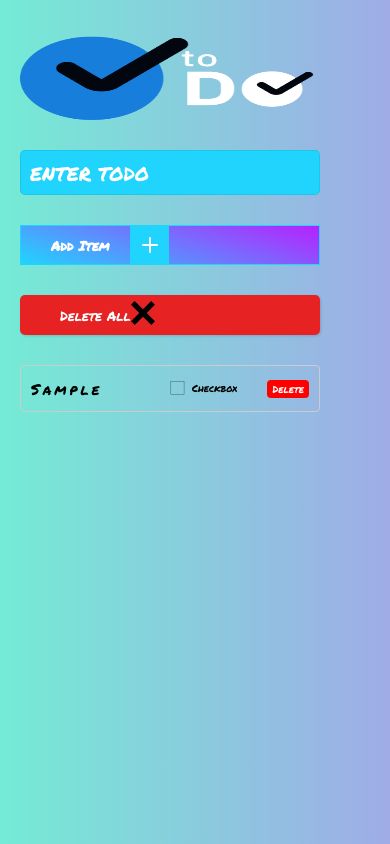
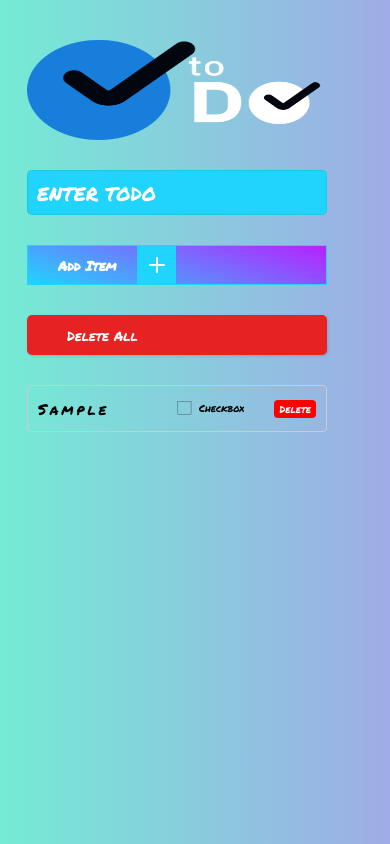
Before and after one commit to Kaisar-Rashid/Todo-app, a plain HTML site: page index.html in a window 390 px wide. Both pictures are taken after typing "Sample" into the empty fields and a click on the button "Add Item". Drawn offline with Linux system fonts and the light colour scheme.

Commit message:
some changes

```diff
--- a/index.html
+++ b/index.html
@@ -8,6 +8,7 @@
   </head>
   <body>
     <main>
+      <div class="secz">
         <div class="main-container">
           <!--image-->
 
@@ -47,28 +48,15 @@
         </div>
 
         <div class="delete-all">
-        <button  class="noselect">
-          <span class="text">Delete All</span
-          ><span class="icon"
-            ><svg
-              xmlns="http://www.w3.org/2000/svg"
-              width="24"
-              height="24"
-              viewBox="0 0 24 24"
-            >
-              <path
-                d="M24 20.188l-8.315-8.209 8.2-8.282-3.697-3.697-8.212 8.318-8.31-8.203-3.666 3.666 8.321 8.24-8.206 8.313 3.666 3.666 8.237-8.318 8.285 8.203z"
-              ></path>
-            </svg>
-          </span>
+          <button class="noselect">
+            <span class="text">Delete All</span><span class="icon"></span>
           </button>
         </div>
         <!--Preview data-->
         <div class="container">
           <div class="boxz"></div>
         </div>
-
-
+      </div>
     </main>
     <script src="script.js"></script>
   </body>
--- a/script.js
+++ b/script.js
@@ -13,7 +13,9 @@ document.addEventListener("DOMContentLoaded", () => {
       const task = document.createElement("div");
       task.classList.add("task");
       task.innerHTML = `
+      <div class="span1">
         <span class="span-elementz">${taskText}</span>
+      </div>
         <div class="game">
           <div class="checkbox-wrapper">
             <input type="checkbox" class="check" id="${taskId}">
--- a/style.css
+++ b/style.css
@@ -218,11 +218,11 @@ img{
 }
 
 .delete-all{
-  position:static;
   display: flex;
   align-items: center;
   justify-content: center;
   margin-top: 20px;
+
 }
 
 .noselect {
@@ -256,7 +256,7 @@ img{
   }
   .image-section img{
     display: block;
-    height: 100px;
+    height: 120px;
     width: 300px;
     margin: 10px;
   }
@@ -284,10 +284,14 @@ img{
     font-size: 10px;
   }
 
-  .span-elementz{
+  .span-elementz {
     font-size: 15px;
-    margin-right: 3px;
-    max-width: 100px;
+    max-width: 120px;
+    word-wrap: break-word;
+    word-break: break-all;
+  }
+  .secz{
+    margin-left: 7px;
   }
 
   .main-container{
@@ -312,8 +316,7 @@ img{
     width: 25px;
   }
   .span1{
-    max-width: 100px;
-    background-color: #ff3636;
+    max-width: 120px;
   }
 
 }
```
Lines whose indentation alone changed are shown as unchanged.
